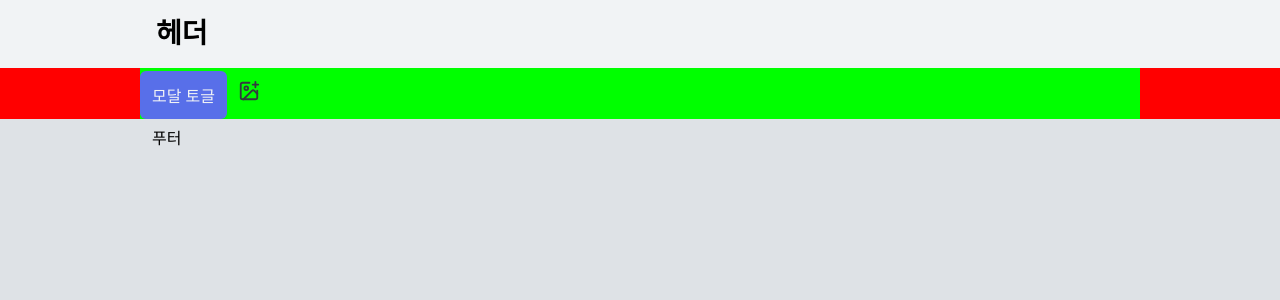
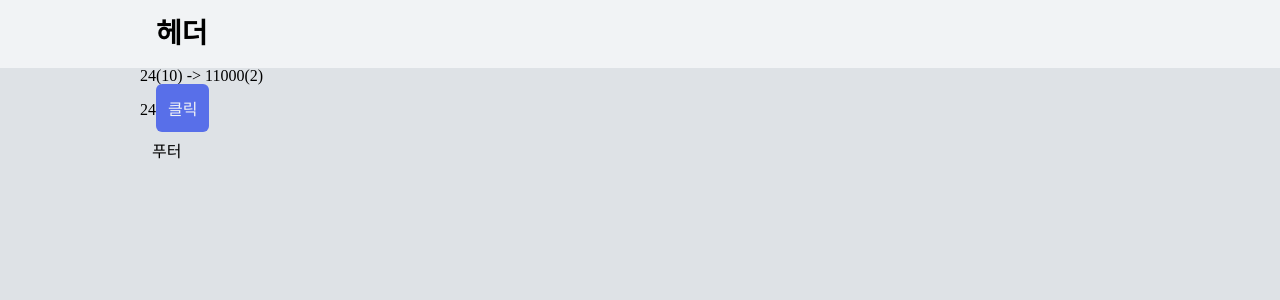
Before and after one commit to kichan05/jinbub, a React (Create React App) app: page / in a window 1280 px wide. Shown: the top 300 px of the page. Built offline with nearby package versions, Linux system fonts and the light colour scheme; a web font is replaced by a local one.

Commit message:
기본 틀

```diff
--- a/src/page/Page.js
+++ b/src/page/Page.js
@@ -2,30 +2,70 @@ import styled from "styled-components";
 import {UI_ACTION_TYPE, useUiDispatch, useUiState} from "../context/UiReducer";
 import Button from "../component/Button";
 import {PageBasicStyle} from "../style/BasicStyle";
-import {useState} from "react";
+import {useEffect, useState} from "react";
 import {LuImagePlus} from "react-icons/lu";
 import {IconButton} from "../component/IconButton";
 
 const PageStyle = styled.div`
   ${PageBasicStyle};
 
-  background-color: #f00;
+  & > .content {
 
-  & > .content {
-    background-color: #0f0;
   }
 `
+
+function random(start, until) {
+  return Math.floor(Math.random() * 100000) % (until - start) + start
+}
+
+function randomChoice(array) {
+  return array[random(0, array.length)]
+}
 
 const Page = () => {
   const uiState = useUiState()
   const uiDispatch = useUiDispatch()
-  const [count, setCount] = useState(0)
+
+  const [data, setData] = useState({
+    problemNum: null,
+    problemNumSystem: null,
+    answerNum: null,
+    answerNumSystem: null,
+  })
+
+  function init() {
+    let problemNumSystem, answerNumSystem
+    while (problemNumSystem === answerNumSystem) {
+      problemNumSystem = randomChoice([2, 8, 10, 16])
+      answerNumSystem = randomChoice([2, 8, 10, 16])
+    }
+
+    const problemNum_10 = random(2, 50)
+    let problemNum = problemNum_10.toString(problemNumSystem)
+    const answerNum = problemNum_10.toString(answerNumSystem)
+
+    setData({
+      problemNum,
+      problemNum_10,
+      problemNumSystem,
+      answerNum,
+      answerNumSystem,
+    })
+  }
+
+  useEffect(() => {
+    init()
+  }, [])
 
   return (
     <PageStyle>
       <div className="content">
-        <Button onClick={() => uiDispatch({type:UI_ACTION_TYPE.modal_toggle})}>모달 토글</Button>
-        <IconButton onClick={() => {alert("Hello World")}}><LuImagePlus/></IconButton>
+        {data.problemNum}({data.problemNumSystem}) -> {data.answerNum}({data.answerNumSystem})
+
+        <br/>
+        {data.problemNum_10}
+
+        <Button onClick={() => init()}>클릭</Button>
       </div>
     </PageStyle>
   )
```
